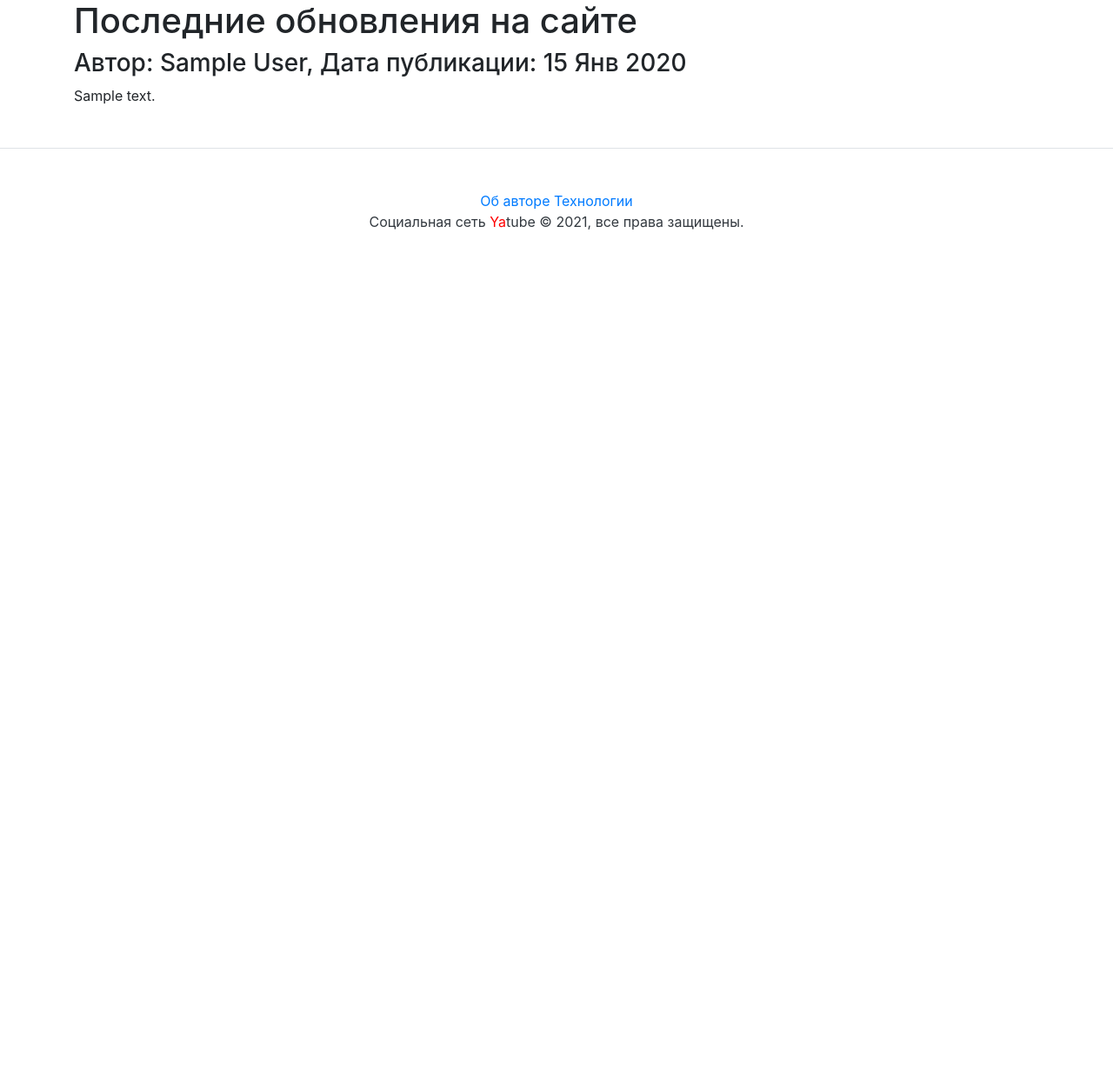
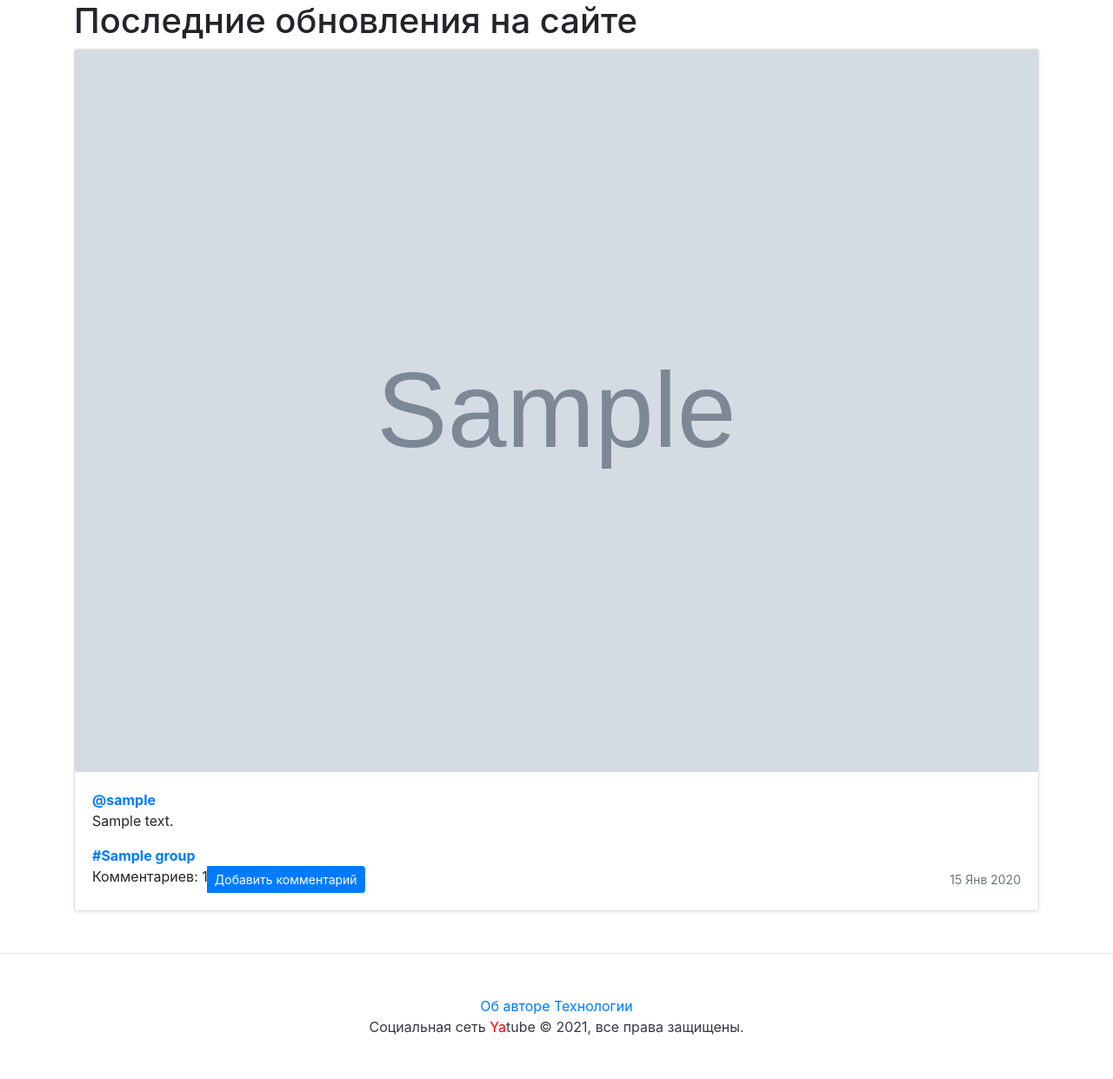
Before and after one commit to dayterr/hw05_final, a Django app: page / in a window 1280 px wide. Shown: the part 56-1297 px from the top of the page at 87% size. Before the commit the page ends 320 px from the top, so only its background shows below. Run offline with Django 3.2, Linux system fonts and the light colour scheme; tables that the repository leaves empty hold one stand-in row (values such as "Sample post"); grey boxes marked "Sample" are stand-in pictures; some libraries are stand-ins or nearby versions.

Commit message:
hw fixed

```diff
--- a/yatube/posts/templates/posts/follow.html
+++ b/yatube/posts/templates/posts/follow.html
@@ -10,10 +10,7 @@
   {% include "posts/menu.html" with follow=True %}
 
   {% for post in page %}
-    <h3>
-      Автор: {{ post.author.get_full_name }}, Дата публикации: {{ post.pub_date|date:"d M Y" }}
-    </h3>
-    <p>{{ post.text|linebreaksbr }}</p>
+    {% include "includes/post_card.html" with is_profile=True post=post %}
     {% if not forloop.last %}<hr>{% endif %}
   {% endfor %}
 
--- a/yatube/posts/templates/posts/group.html
+++ b/yatube/posts/templates/posts/group.html
@@ -12,10 +12,7 @@
   </p>
 
   {% for post in page %}
-    <h3>
-      Автор: {{ post.author.get_full_name }}, дата публикации: {{ post.pub_date|date:"d M Y" }}
-    </h3>
-    <p>{{ post.text|linebreaksbr }}</p>
+    {% include "includes/post_card.html" with is_profile=True post=post %}
     <hr>
   {% endfor %}
 
--- a/yatube/posts/templates/posts/index.html
+++ b/yatube/posts/templates/posts/index.html
@@ -12,10 +12,7 @@
   {% load cache %}
   {% cache 20 index_page %}
   {% for post in page %}
-    <h3>
-      Автор: {{ post.author.get_full_name }}, Дата публикации: {{ post.pub_date|date:"d M Y" }}
-    </h3>
-    <p>{{ post.text|linebreaksbr }}</p>
+    {% include "includes/post_card.html" with is_profile=True post=post %}
     {% if not forloop.last %}<hr>{% endif %}
   {% endfor %}
   {% endcache %}
--- a/yatube/posts/templates/posts/post.html
+++ b/yatube/posts/templates/posts/post.html
@@ -6,10 +6,6 @@
       {% include 'includes/author_card.html' with posts_count=post.author.posts.count %}
     </div>
     <div class="col-md-9">
-      {% load thumbnail %}
-        {% thumbnail post.image "960x339" crop="center" upscale=True as im %}
-        <img class="card-img" src="{{ im.url }}">
-      {% endthumbnail %}
       {% include 'includes/post_card.html' with is_profile=False %}
     </div>
   </div>
--- a/yatube/posts/templates/posts/profile.html
+++ b/yatube/posts/templates/posts/profile.html
@@ -3,11 +3,7 @@
 {% block content %}
   <div class="row">
     <div class="col-md-3 mb-3 mt-1">
-      {% load thumbnail %}
-        {% thumbnail post.image "960x339" crop="center" upscale=True as im %}
-        <img class="card-img" src="{{ im.url }}">
-      {% endthumbnail %}
-      {% include "includes/author_card.html" with posts_count=author.posts.count %}
+      {% include "includes/author_card.html" with posts_count=author.posts.count post=post %}
     </div>
     <div class="col-md-9">
       {% for post in page %}
--- a/yatube/posts/urls.py
+++ b/yatube/posts/urls.py
@@ -14,7 +14,7 @@ urlpatterns = [
         views.post_edit,
         name='post_edit'
     ),
-    path('<username>/<int:post_id>/comment', views.add_comment,
+    path('<username>/<int:post_id>/comment/', views.add_comment,
          name='add_comment'),
     path('<str:username>/follow/', views.profile_follow,
          name='profile_follow'),
--- a/yatube/posts/views.py
+++ b/yatube/posts/views.py
@@ -18,21 +18,21 @@ def get_a_page(posts, request):
 
 
 def index(request):
-    posts = Post.objects.all()
+    posts = Post.objects.all().select_related('group', 'author')
     page = get_a_page(posts, request)
     return render(request, 'posts/index.html', {'page': page})
 
 
 def group_posts(request, slug):
     group = get_object_or_404(Group, slug=slug)
-    posts = group.posts.all()
+    posts = group.posts.all().select_related('author')
     page = get_a_page(posts, request)
     return render(request, 'posts/group.html', {'group': group, 'page': page})
 
 
 @login_required
 def new_post(request):
-    form = PostForm(request.POST or None)
+    form = PostForm(request.POST or None, files=request.FILES or None)
     if form.is_valid():
         n_post = form.save(commit=False)
         n_post.author = request.user
@@ -47,8 +47,10 @@ def new_post(request):
 
 def profile(request, username):
     author = get_object_or_404(User, username=username)
-    posts = author.posts.all()
+    posts = author.posts.all().select_related('group')
     page = get_a_page(posts, request)
+    followers = Follow.objects.filter(author=author).count()
+    celebs = Follow.objects.filter(user=author).count()
     if request.user.is_authenticated:
         following = Follow.objects.filter(author=author,
                                           user=request.user).exists()
@@ -57,7 +59,9 @@ def profile(request, username):
     context = {
         'author': author,
         'page': page,
-        'following': following
+        'following': following,
+        'followers': followers,
+        'celebs': celebs,
     }
     return render(request, 'posts/profile.html', context)
 
@@ -65,13 +69,6 @@ def profile(request, username):
 def post_view(request, username, post_id):
     post = get_object_or_404(Post, author__username=username, id=post_id)
     comments = post.comments.all()
-    if request.method == 'POST':
-        comment_form = CommentForm(data=request.POST)
-        if comment_form.is_valid():
-            n_com = comment_form.save(commit=False)
-            n_com.author = request.user
-            n_com.post = post
-            n_com.save()
     com_form = CommentForm()
     context = {
         'author': post.author,
@@ -119,6 +116,8 @@ def server_error(request):
 def add_comment(request, username, post_id):
     post = get_object_or_404(Post, author__username=username, id=post_id)
     form = CommentForm(request.POST or None)
+    followers = Follow.objects.filter(author=post.author).count()
+    celebs = Follow.objects.filter(user=post.author).count()
     if form.is_valid():
         n_com = form.save(commit=False)
         n_com.author = request.user
@@ -128,13 +127,16 @@ def add_comment(request, username, post_id):
     context = {
         'form': form,
         'post': post,
+        'author': post.author,
+        'followers': followers,
+        'celebs': celebs,
     }
-    return render(request, 'posts/comments.html', context)
+    return render(request, 'posts/post.html', context)
 
 
 @login_required
 def follow_index(request):
-    posts = Post.objects.filter(author__following__user=request.user)
+    posts = Post.objects.filter(author__following__user=request.user).select_related('author', 'group')
     page = get_a_page(posts, request)
     return render(request, 'posts/follow.html', {'page': page})
 
@@ -142,7 +144,7 @@ def follow_index(request):
 @login_required
 def profile_follow(request, username):
     if request.user.username == username:
-        return redirect('index')
+        return redirect('profile', username=username)
     if not Follow.objects.filter(author__username=username,
                                  user=request.user).exists():
         author = get_object_or_404(User, username=username)
--- a/yatube/templates/includes/author_card.html
+++ b/yatube/templates/includes/author_card.html
@@ -10,8 +10,8 @@
   <ul class="list-group list-group-flush">
     <li class="list-group-item">
       <div class="h6 text-muted">
-        Подписчиков: XXX <br />
-        Подписан: XXX
+        Подписчиков: {{ followers }} <br />
+        Подписан: {{ celebs }}
       </div>
     </li>
     <li class="list-group-item">
--- a/yatube/templates/includes/post_card.html
+++ b/yatube/templates/includes/post_card.html
@@ -1,22 +1,37 @@
 <div class="card mb-3 mt-1 shadow-sm">
+  {% load thumbnail %}
+  {% thumbnail post.image "960x339" crop="center" upscale=True as im %}
+    <img class="card-img" src="{{ im.url }}" />
+  {% endthumbnail %}
   <div class="card-body">
     <p class="card-text">
-      <a href="{% url 'profile' author.username %}">
+      <a href="{% url 'profile' post.author.username %}">
         <strong class="d-block text-gray-dark">
-          @{{ author.username }}
+          @{{ post.author.username }}
         </strong>
       </a>
       {{ post.text|linebreaksbr }}
     </p>
+    {% if post.group %}
+      <a class="card-link muted" href="{% url 'group_view' post.group.slug %}">
+        <strong class="d-block text-gray-dark">#{{ post.group.title }}</strong>
+      </a>
+    {% endif %}
     <div class="d-flex justify-content-between align-items-center">
       <div class="btn-group ">
+        {% if post.comments.exists %}
+          <div>
+            Комментариев: {{ post.comments.count }}
+          </div>
+        {% endif %}
+
         {% if is_profile %}
-          <a class="btn btn-sm text-muted" href="{% url 'add_comment' author.username post.id %}" role="button">
+          <a class="btn btn-sm btn-primary" href="{% url 'add_comment' post.author.username post.id %}" role="button">
             Добавить комментарий
           </a>
         {% endif %}
         {% if post.author == user %}
-          <a class="btn btn-sm text-muted" href="{% url 'post_edit' author.username post.id %}" role="button">
+          <a class="btn btn-sm btn-info" href="{% url 'post_edit' post.author.username post.id %}" role="button">
             Редактировать
           </a>
         {% endif %}
```
Also changed, not shown: yatube/posts/tests/test_forms.py (+1 -0 lines), yatube/posts/tests/test_views.py (+2 -1 lines), yatube/yatube/settings.py (+29 -0 lines).
